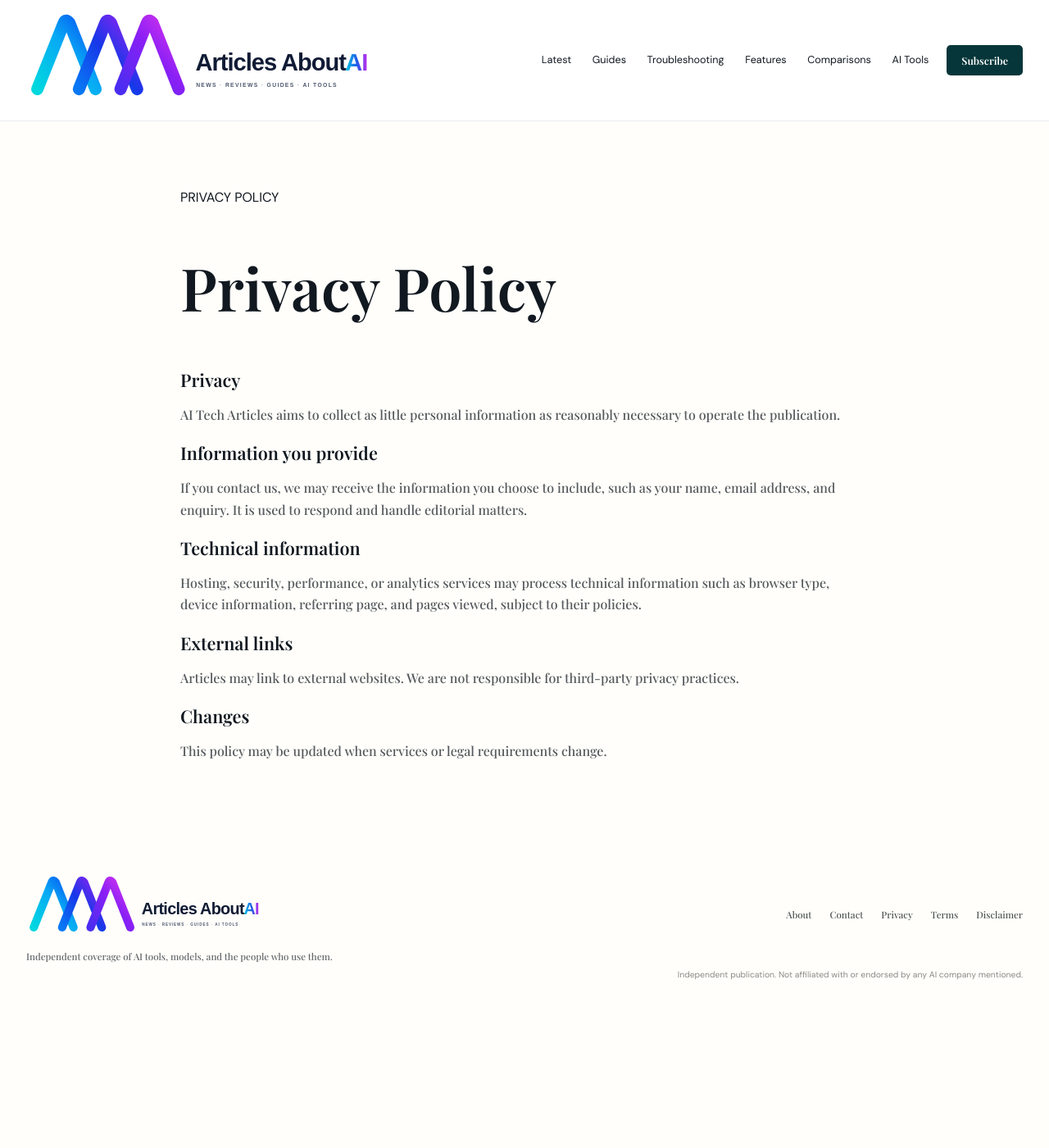
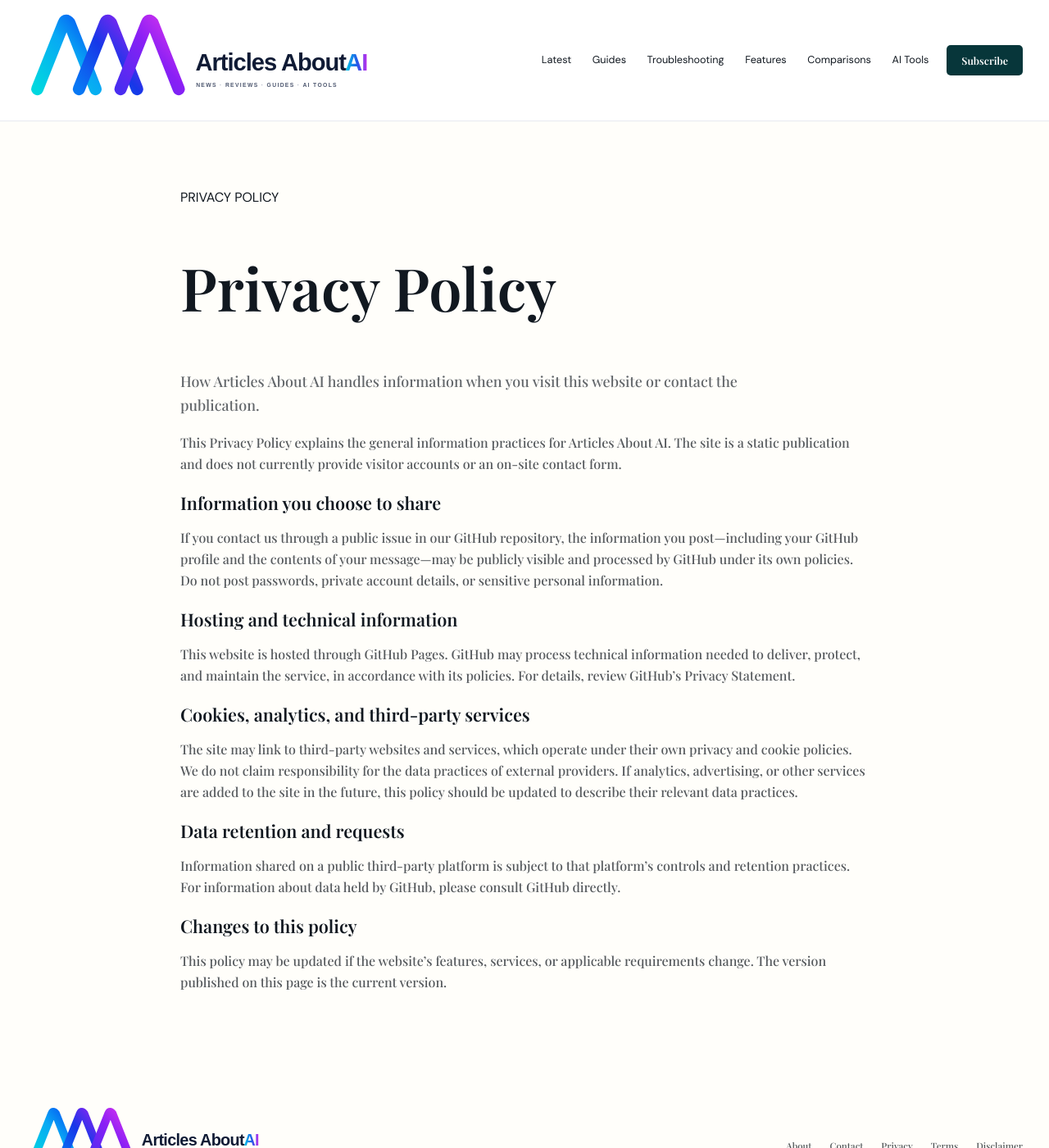
Before and after one commit to todaysnewsai/ChatGPTScope, a Jekyll site: the page built from privacy.md, in a window 1280 px wide and 1400 px high. Shown: the whole window at 82% size. Built offline with Jekyll 4.4.1, drawn with Linux system fonts in a browser that asks for light colours.

Commit message:
Clarify privacy policy for static AI publication

```diff
--- a/privacy.md
+++ b/privacy.md
@@ -1,24 +1,28 @@
 ---
 layout: page
 title: "Privacy Policy"
+permalink: /privacy/
+description: "How Articles About AI handles information when you visit this website or contact the publication."
 ---
 
-## Privacy
+This Privacy Policy explains the general information practices for Articles About AI. The site is a static publication and does not currently provide visitor accounts or an on-site contact form.
 
-AI Tech Articles aims to collect as little personal information as reasonably necessary to operate the publication.
+## Information you choose to share
 
-## Information you provide
+If you contact us through a public issue in our [GitHub repository](https://github.com/todaysnewsai/ChatGPTScope/issues), the information you post—including your GitHub profile and the contents of your message—may be publicly visible and processed by GitHub under its own policies. Do not post passwords, private account details, or sensitive personal information.
 
-If you contact us, we may receive the information you choose to include, such as your name, email address, and enquiry. It is used to respond and handle editorial matters.
+## Hosting and technical information
 
-## Technical information
+This website is hosted through GitHub Pages. GitHub may process technical information needed to deliver, protect, and maintain the service, in accordance with its policies. For details, review [GitHub's Privacy Statement](https://docs.github.com/en/site-policy/privacy-policies/github-privacy-statement).
 
-Hosting, security, performance, or analytics services may process technical information such as browser type, device information, referring page, and pages viewed, subject to their policies.
+## Cookies, analytics, and third-party services
 
-## External links
+The site may link to third-party websites and services, which operate under their own privacy and cookie policies. We do not claim responsibility for the data practices of external providers. If analytics, advertising, or other services are added to the site in the future, this policy should be updated to describe their relevant data practices.
 
-Articles may link to external websites. We are not responsible for third-party privacy practices.
+## Data retention and requests
 
-## Changes
+Information shared on a public third-party platform is subject to that platform's controls and retention practices. For information about data held by GitHub, please consult GitHub directly.
 
-This policy may be updated when services or legal requirements change.
+## Changes to this policy
+
+This policy may be updated if the website's features, services, or applicable requirements change. The version published on this page is the current version.
```
